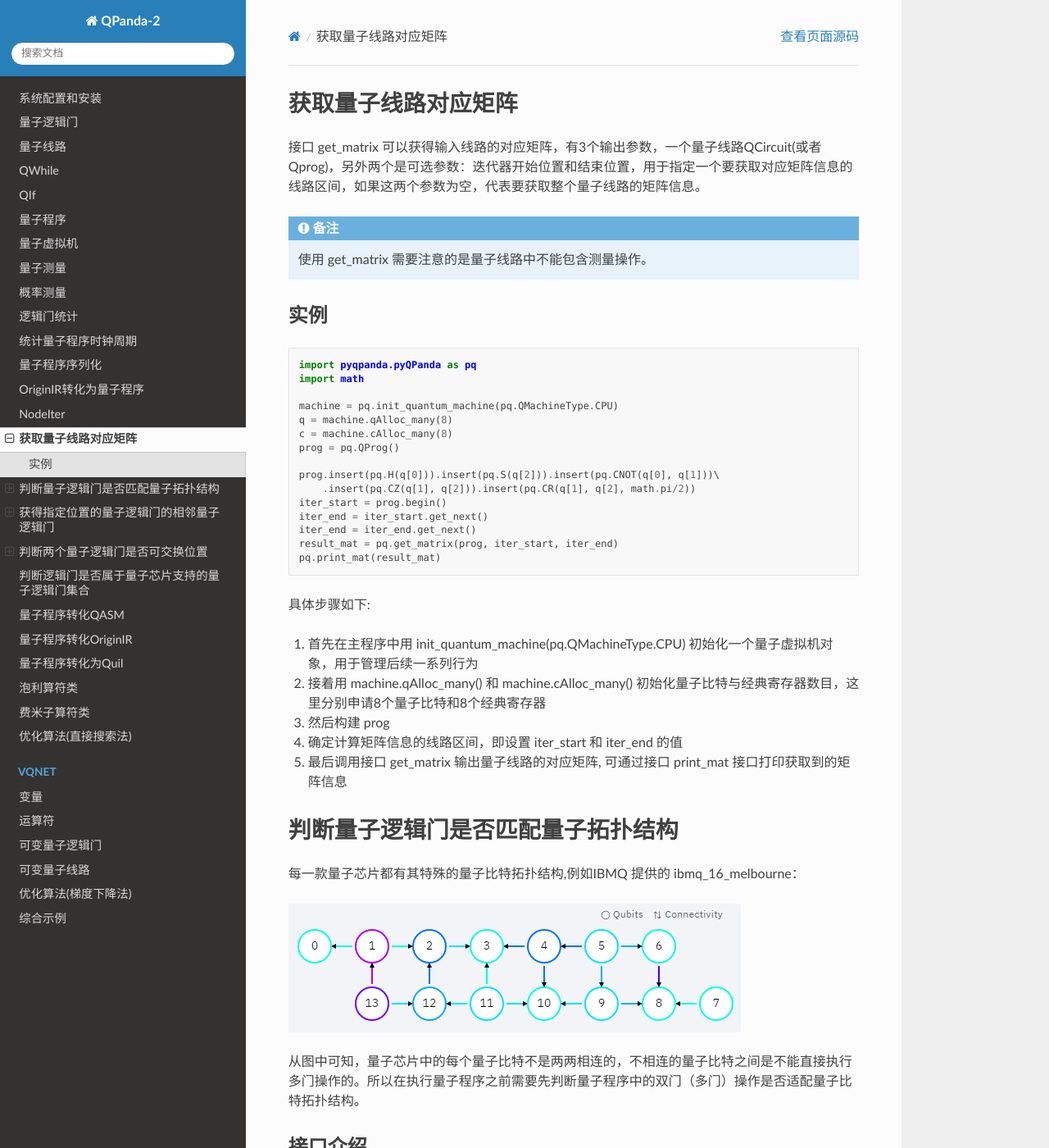
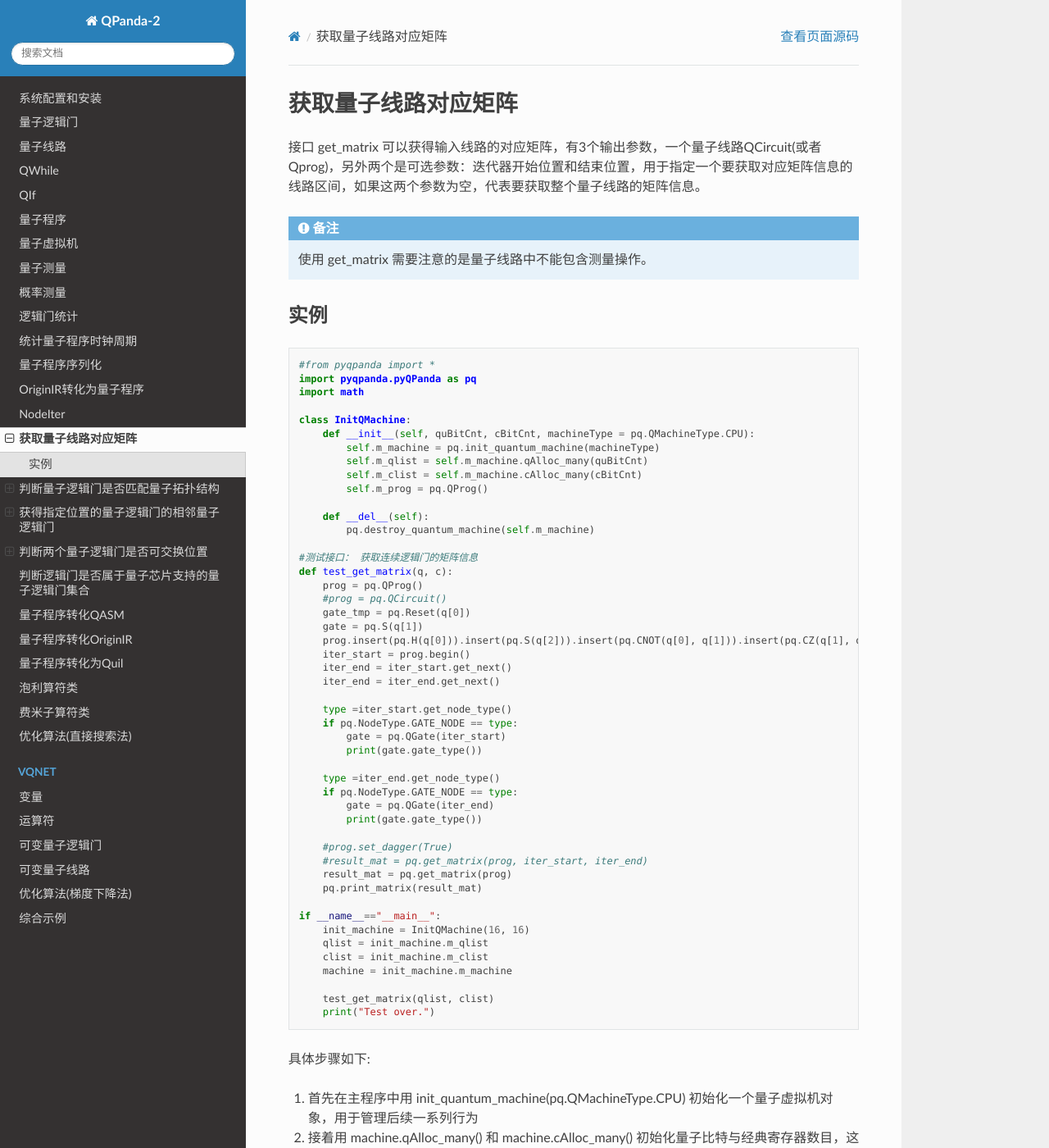
Before and after one commit to OriginQ/pyQPanda-Toturial, a Sphinx documentation site: the page built from source/QCircuitInfo.rst, in a window 1280 px wide and 1400 px high. Shown: the whole window at 82% size. Built offline with Sphinx 7.4.7 and the Read the Docs theme 2.0.0, drawn with Linux system fonts in a browser that asks for light colours; pages that are not in the unit, such as notebooks, are missing from menus; some of the changed text lies outside the part shown.

Commit message:
Update QCircuitInfo.rst

```diff
--- a/source/QCircuitInfo.rst
+++ b/source/QCircuitInfo.rst
@@ -12,21 +12,54 @@
 
 ::
 
+    #from pyqpanda import *
     import pyqpanda.pyQPanda as pq
     import math
 
-    machine = pq.init_quantum_machine(pq.QMachineType.CPU)
-    q = machine.qAlloc_many(8)
-    c = machine.cAlloc_many(8)
-    prog = pq.QProg()
+    class InitQMachine:
+        def __init__(self, quBitCnt, cBitCnt, machineType = pq.QMachineType.CPU):
+            self.m_machine = pq.init_quantum_machine(machineType)
+            self.m_qlist = self.m_machine.qAlloc_many(quBitCnt)
+            self.m_clist = self.m_machine.cAlloc_many(cBitCnt)
+            self.m_prog = pq.QProg()
 
-    prog.insert(pq.H(q[0])).insert(pq.S(q[2])).insert(pq.CNOT(q[0], q[1]))\
-        .insert(pq.CZ(q[1], q[2])).insert(pq.CR(q[1], q[2], math.pi/2))
-    iter_start = prog.begin()
-    iter_end = iter_start.get_next()
-    iter_end = iter_end.get_next()
-    result_mat = pq.get_matrix(prog, iter_start, iter_end)
-    pq.print_mat(result_mat)
+        def __del__(self):
+            pq.destroy_quantum_machine(self.m_machine)
+
+    #测试接口： 获取连续逻辑门的矩阵信息
+    def test_get_matrix(q, c):
+        prog = pq.QProg()
+        #prog = pq.QCircuit()
+        gate_tmp = pq.Reset(q[0])
+        gate = pq.S(q[1])
+        prog.insert(pq.H(q[0])).insert(pq.S(q[2])).insert(pq.CNOT(q[0], q[1])).insert(pq.CZ(q[1], q[2])).insert(pq.CR(q[1], q[2], math.pi/2))
+        iter_start = prog.begin()
+        iter_end = iter_start.get_next()
+        iter_end = iter_end.get_next()
+
+        type =iter_start.get_node_type()
+        if pq.NodeType.GATE_NODE == type:
+            gate = pq.QGate(iter_start)
+            print(gate.gate_type())
+
+        type =iter_end.get_node_type()
+        if pq.NodeType.GATE_NODE == type:
+            gate = pq.QGate(iter_end)
+            print(gate.gate_type())
+
+        #prog.set_dagger(True)
+        #result_mat = pq.get_matrix(prog, iter_start, iter_end)
+        result_mat = pq.get_matrix(prog)
+        pq.print_matrix(result_mat)
+
+    if __name__=="__main__":
+        init_machine = InitQMachine(16, 16)
+        qlist = init_machine.m_qlist
+        clist = init_machine.m_clist
+        machine = init_machine.m_machine
+
+        test_get_matrix(qlist, clist)
+        print("Test over.")
 
 具体步骤如下:
 
@@ -52,13 +85,33 @@ is_match_topology：判断量子逻辑门是否符合量子比特拓扑结构。
 
 ::
 
-    list = [[0,1,0,0,0],[1,0,1,1,0],[0,1,0,0,0],[0,1,0,0,1],[0,0,0,1,0]];
+    import pyqpanda.pyQPanda as pq
+    import math
+
+    class InitQMachine:
+    def __init__(self, quBitCnt, cBitCnt, machineType = pq.QMachineType.CPU):
+        self.m_machine = pq.init_quantum_machine(machineType)
+        self.m_qlist = self.m_machine.qAlloc_many(quBitCnt)
+        self.m_clist = self.m_machine.cAlloc_many(cBitCnt)
+        self.m_prog = pq.QProg()
+
+    def __del__(self):
+        pq.destroy_quantum_machine(self.m_machine)
+
+    #测试接口： 判断逻辑门是否符合量子拓扑结构
+    def test_is_match_topology(qlist, clist):
     cx = pq.CNOT(q[1], q[3])
-    result = is_match_topology(cx,qubits_topology);
+    qubits_topology = [[0,1,0,0,0],[1,0,1,1,0],[0,1,0,0,0],[0,1,0,0,1],[0,0,0,1,0]]
+    print(len(qubits_topology))
 
-在使用 is_match_topology 前需要先构建指定量子芯片的量子比特拓扑结构邻接矩阵list。
+    if (pq.is_match_topology(cx,qubits_topology)) == True:
+        print('Match !\n')
+    else:
+        print('Not match.')
 
-从以上示例可以看出，list有5个量子比特，量子比特拓扑图如下：
+在使用 is_match_topology 前需要先构建指定量子芯片的量子比特拓扑结构邻接矩阵qubits_topology。
+
+从以上示例可以看出，qubits_topology有5个量子比特，量子比特拓扑图如下：
 
 .. figure:: ./images/ibmq_ourense.png
    :alt:
@@ -75,23 +128,56 @@ CNOT逻辑门操作的是1,3号量子比特，而从图中可以看出1,3号量
 
 ::
 
+    import pyqpanda.pyQPanda as pq
+    import math
+
+    class InitQMachine:
+    def __init__(self, quBitCnt, cBitCnt, machineType = pq.QMachineType.CPU):
+        self.m_machine = pq.init_quantum_machine(machineType)
+        self.m_qlist = self.m_machine.qAlloc_many(quBitCnt)
+        self.m_clist = self.m_machine.cAlloc_many(cBitCnt)
+        self.m_prog = pq.QProg()
+
+    def __del__(self):
+        pq.destroy_quantum_machine(self.m_machine)
+
+    #测试接口： 获取指定位置前后逻辑门类型
+    def test_get_adjacent_qgate_type(qlist, clist):
     prog = pq.QProg()
-    prog.insert(pq.T(qlist[0])).insert(pq.CNOT(qlist[1], qlist[2])).insert(pq.H(qlist[3]))\
-        .insert(pq.H(qlist[4])).insert(pq.measure_all(qlist, clist))
+    #prog = pq.QCircuit()
+    prog.insert(pq.T(qlist[0])).insert(pq.CNOT(qlist[1], qlist[2])).insert(pq.Reset(qlist[1])).insert(pq.H(qlist[3])).insert(pq.H(qlist[4]))
+    #prog.set_dagger(True)
     iter = prog.begin()
     iter = iter.get_next()
     type =iter.get_node_type()
     if pq.NodeType.GATE_NODE == type:
         gate = pq.QGate(iter)
         print(gate.gate_type())
-
     list =pq.get_adjacent_qgate_type(prog,iter)
     print(len(list))
+    print(len(list[0].m_qubits))
+    print(list[1].m_is_dagger)
 
-    gateFront = pq.QGate(list[0])
-    print(gateFront.gate_type())
-    gateBack = pq.QGate(list[1])
-    print(gateBack.gate_type())
+    node_type = list[0].m_node_type
+    print(node_type)
+    if  node_type == pq.NodeType.GATE_NODE:
+        gateFront = pq.QGate(list[0].m_itr)
+        print(gateFront.gate_type())
+
+    node_type = list[1].m_node_type
+    print(node_type)
+    if  node_type == pq.NodeType.GATE_NODE:
+        gateBack = pq.QGate(list[1].m_itr)
+        print(gateBack.gate_type())
+
+    if __name__=="__main__":
+    init_machine = InitQMachine(16, 16)
+    qlist = init_machine.m_qlist
+    clist = init_machine.m_clist
+    machine = init_machine.m_machine
+
+    test_get_adjacent_qgate_type(qlist, clist)
+    print("Test over.")
 
 以上实例展示 get_adjacent_qgate_type 接口的使用方式：
 
```
